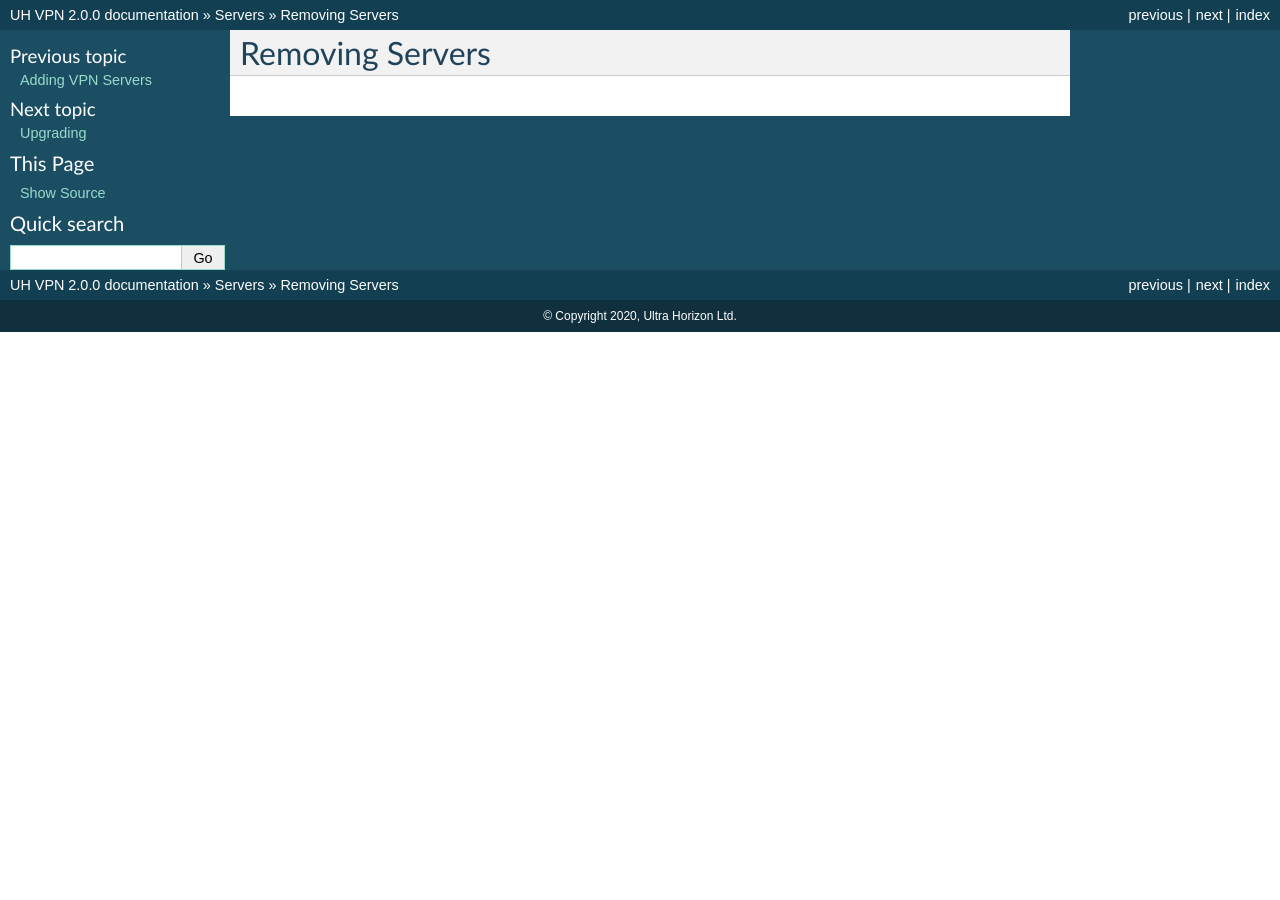
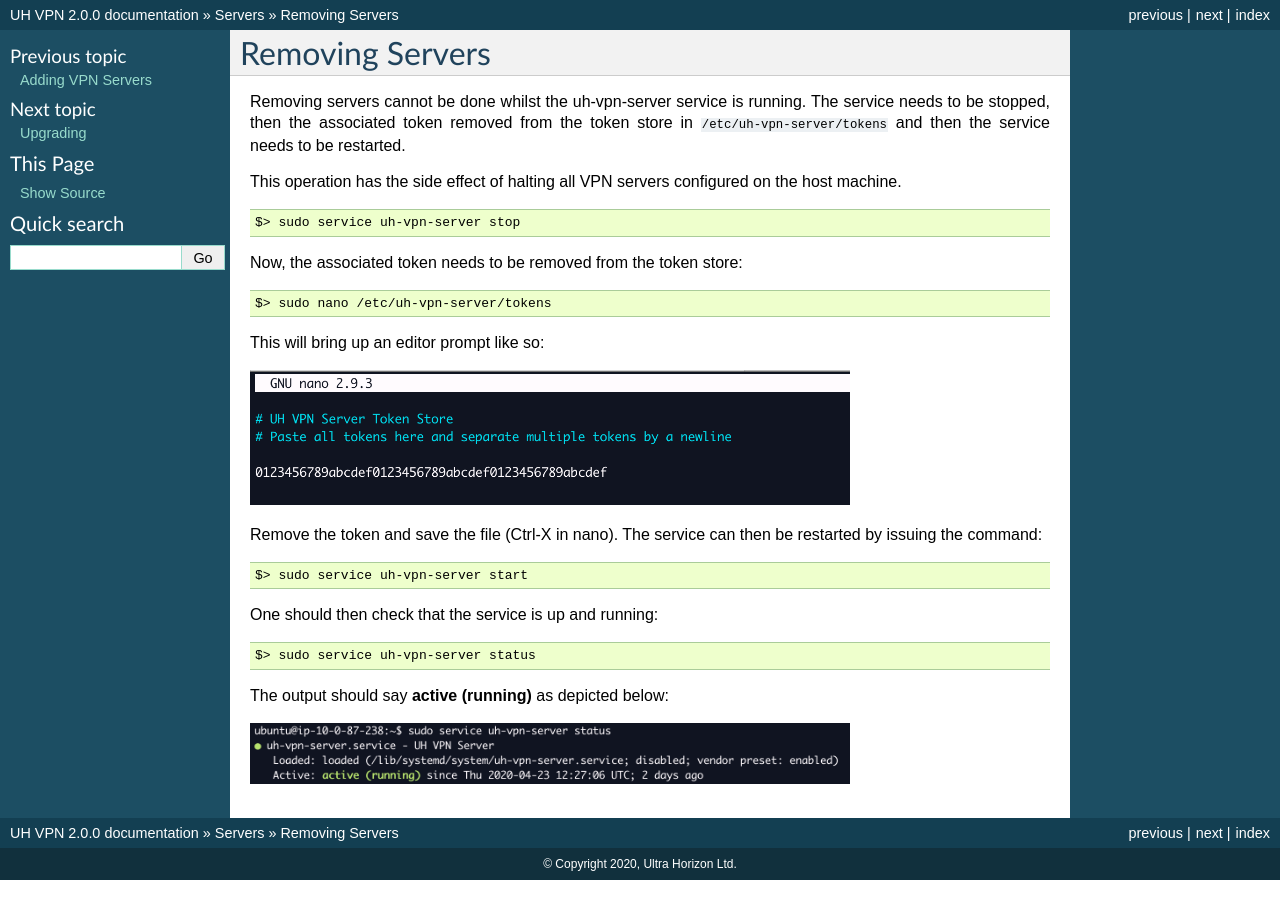
Before and after one commit to ultrahorizon/UH-VPN-Docs, a Sphinx documentation site: the page built from source/servers/removing-servers.rst, in a window 1280 px wide. Built offline with Sphinx 7.4.7, drawn with Linux system fonts in a browser that asks for light colours; pages that are not in the unit, such as notebooks, are missing from menus.

Commit message:
Update adding/removing servers

```diff
--- a/source/servers/removing-servers.rst
+++ b/source/servers/removing-servers.rst
@@ -1,2 +1,42 @@
 Removing Servers
 ================
+
+Removing servers cannot be done whilst the uh-vpn-server service is running. The service needs to be stopped, then
+the associated token removed from the token store in ``/etc/uh-vpn-server/tokens`` and then the service needs to be
+restarted.
+
+This operation has the side effect of halting all VPN servers configured on the host machine.
+
+.. code-block:: bash
+
+    $> sudo service uh-vpn-server stop
+
+Now, the associated token needs to be removed from the token store:
+
+.. code-block:: bash
+
+    $> sudo nano /etc/uh-vpn-server/tokens
+
+This will bring up an editor prompt like so:
+
+.. image:: /_static/servers/token_store.png
+  :width: 600
+  :alt: Token store
+
+Remove the token and save the file (Ctrl-X in nano). The service can then be restarted by issuing the command:
+
+.. code-block:: bash
+
+    $> sudo service uh-vpn-server start
+
+One should then check that the service is up and running:
+
+.. code-block:: bash
+
+    $> sudo service uh-vpn-server status
+
+The output should say **active (running)** as depicted below:
+
+.. image:: /_static/servers/service_status.png
+  :width: 600
+  :alt: Expected status
```
Also changed, not shown: source/servers/adding-servers.rst (+7 -2 lines).
